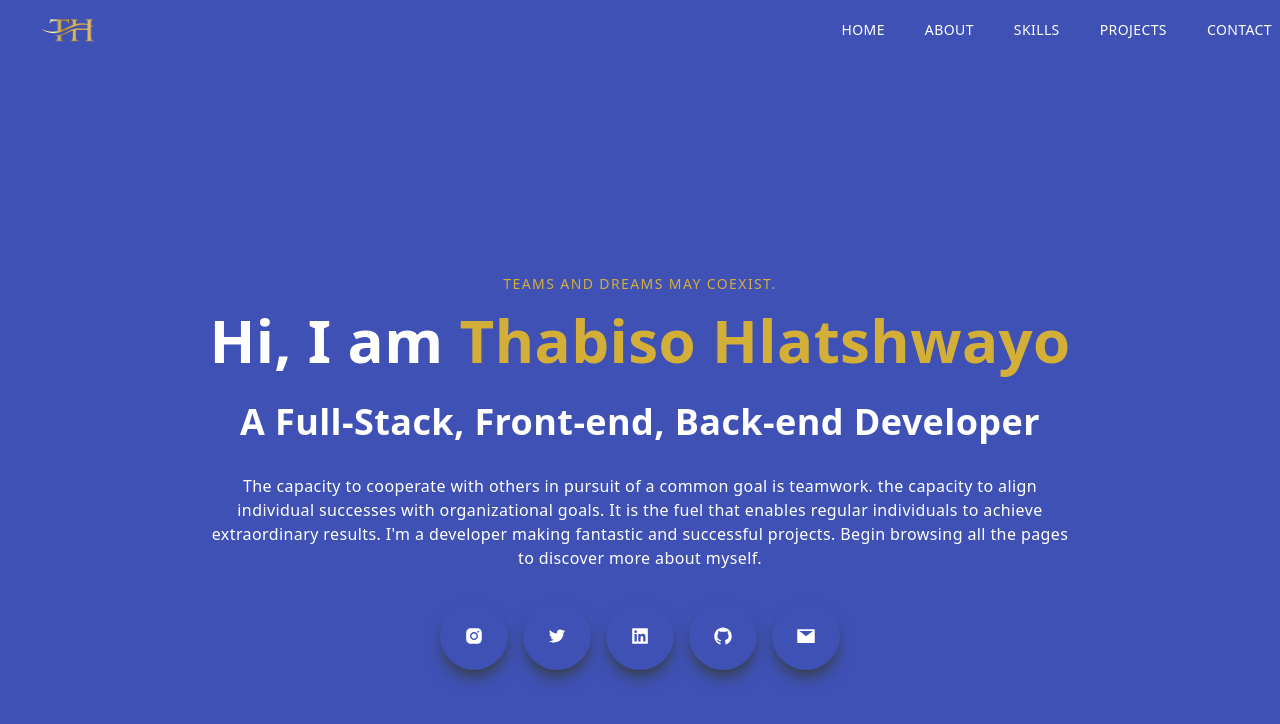
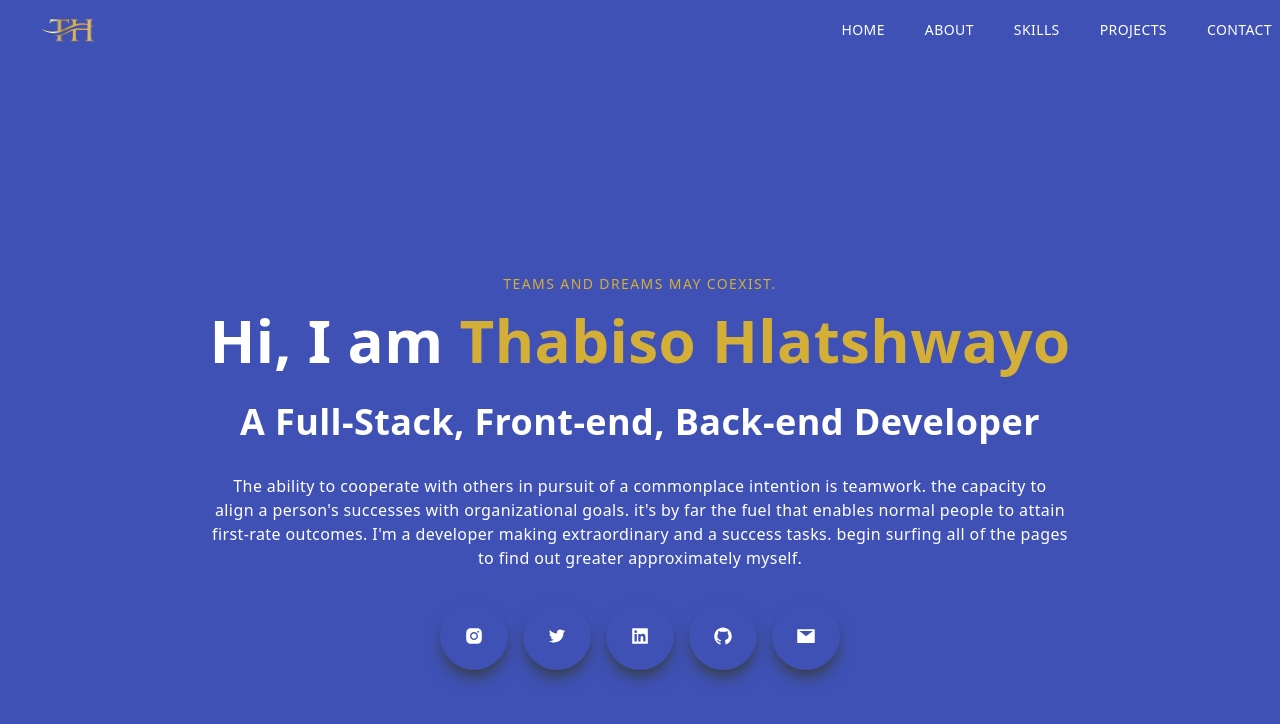
Before and after one commit to Thabiso-Timzo/Thabiso-Hlatshwayo, a Next.js app: page / in a window 1280 px wide. Shown: the top 724 px of the page. Built offline with nearby package versions, Linux system fonts and the light colour scheme.

Commit message:
Updated home page content

```diff
--- a/pages/index.js
+++ b/pages/index.js
@@ -32,11 +32,10 @@ export default function Home() {
                     A Full-Stack, Front-end, Back-end Developer
                 </h2>
                 <p className={'py-4 text-white max-w-[70%] m-auto'}>
-                    The capacity to cooperate with others in pursuit of a common goal is teamwork.
-                    the capacity to align individual successes with organizational goals.
-                    It is the fuel that enables regular individuals to achieve extraordinary results.
-                    I'm a developer making fantastic and successful projects.
-                    Begin browsing all the pages to discover more about myself.
+                    The ability to cooperate with others in pursuit of a commonplace intention is teamwork.
+                    the capacity to align a person's successes with organizational goals. it's by far the fuel
+                    that enables normal people to attain first-rate outcomes. I'm a developer making extraordinary
+                    and a success tasks. begin surfing all of the pages to find out greater approximately myself.
                 </p>
                 <div className={'flex items-center justify-between max-w-[400px] m-auto py-4'}>
                     <div className={'rounded-full shadow-lg shadow-gray-700 p-6 cursor-pointer hover:scale-110 ease-in duration-75'}>
```
